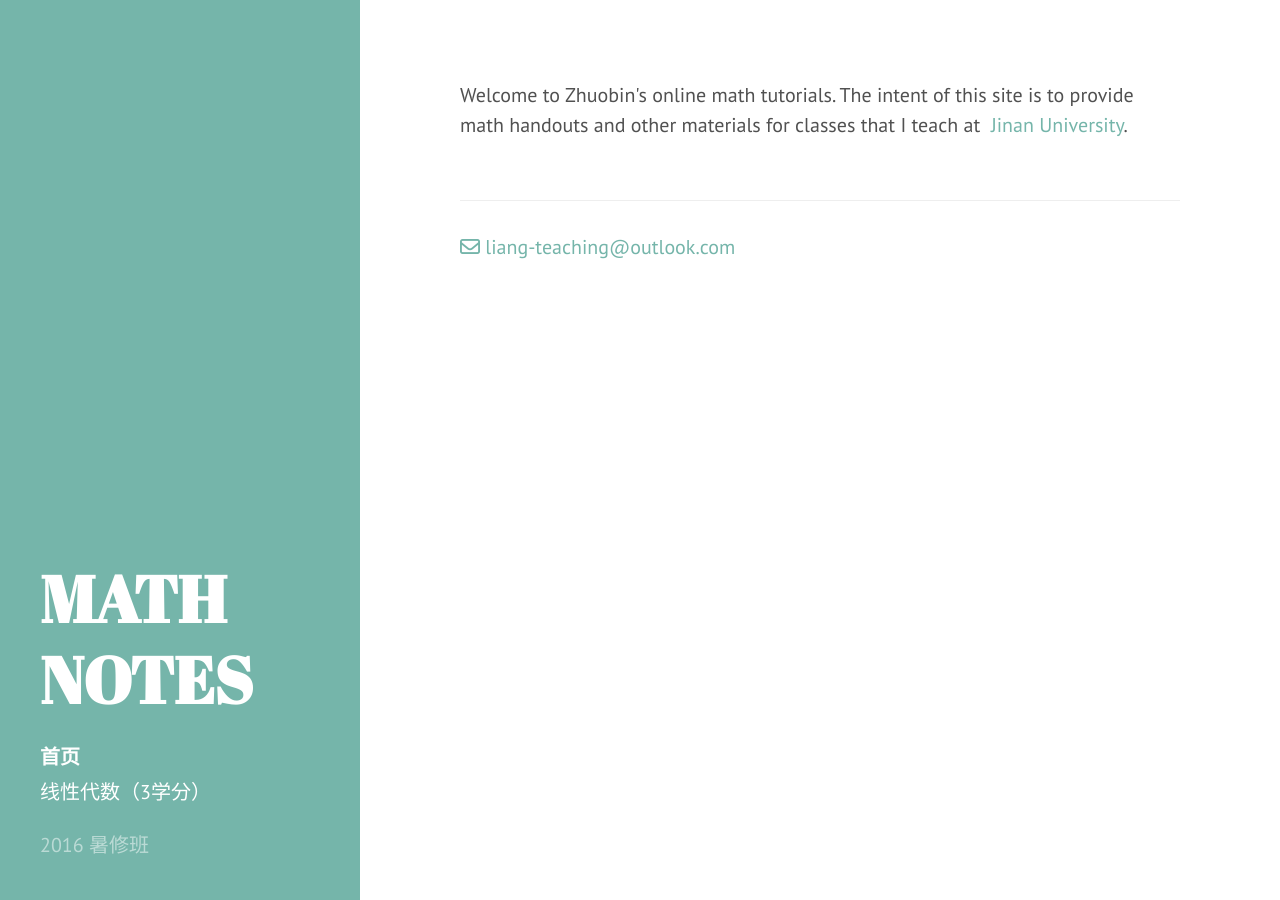
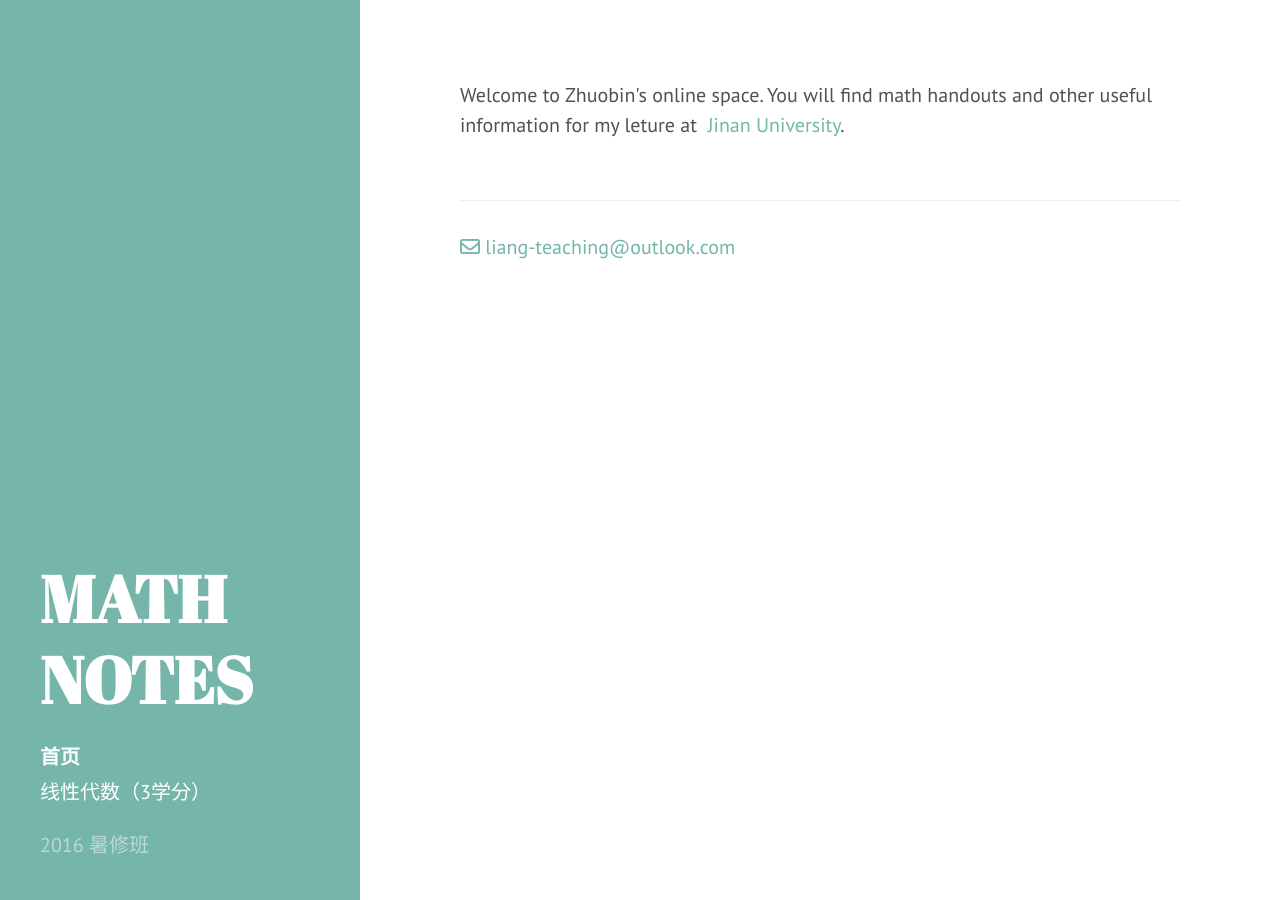
Before and after one commit to liang-teaching/liang-teaching.github.io, a Jekyll site: the page built from index.html, in a window 1280 px wide. Built offline with Jekyll 4.4.1, drawn with Linux system fonts in a browser that asks for light colours; nearby versions of some CDN libraries; the list of posts is cut into pages by our own code.

Commit message:
文字修改_濮

```diff
--- a/index.html
+++ b/index.html
@@ -3,7 +3,7 @@ layout: default
 title: Home
 ---
 
-Welcome to Zhuobin's online math tutorials. The intent of this site is to provide math handouts and other materials for classes that I teach at ﻿<a href="http://www.jnu.edu.cn/"> Jinan University</a>.<br />
+Welcome to Zhuobin's online space. You will find math handouts and other useful information for my leture at ﻿<a href="http://www.jnu.edu.cn/"> Jinan University</a>.<br />
 
 
 <br />
```
